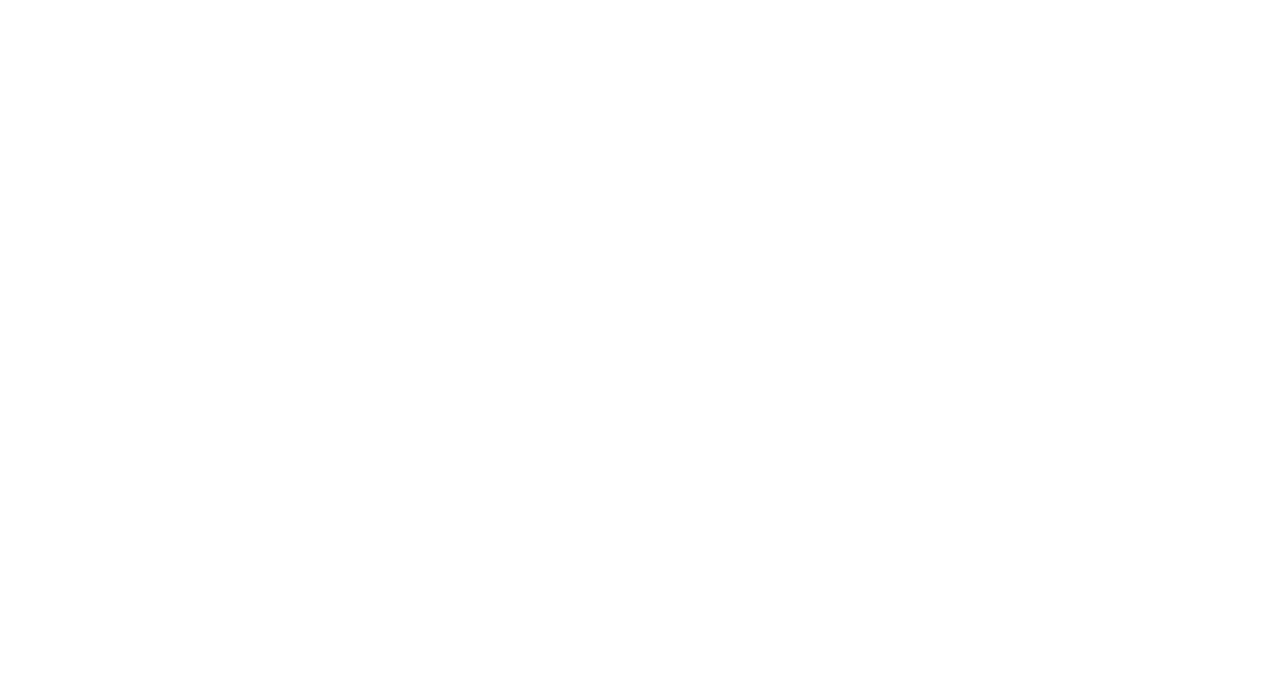
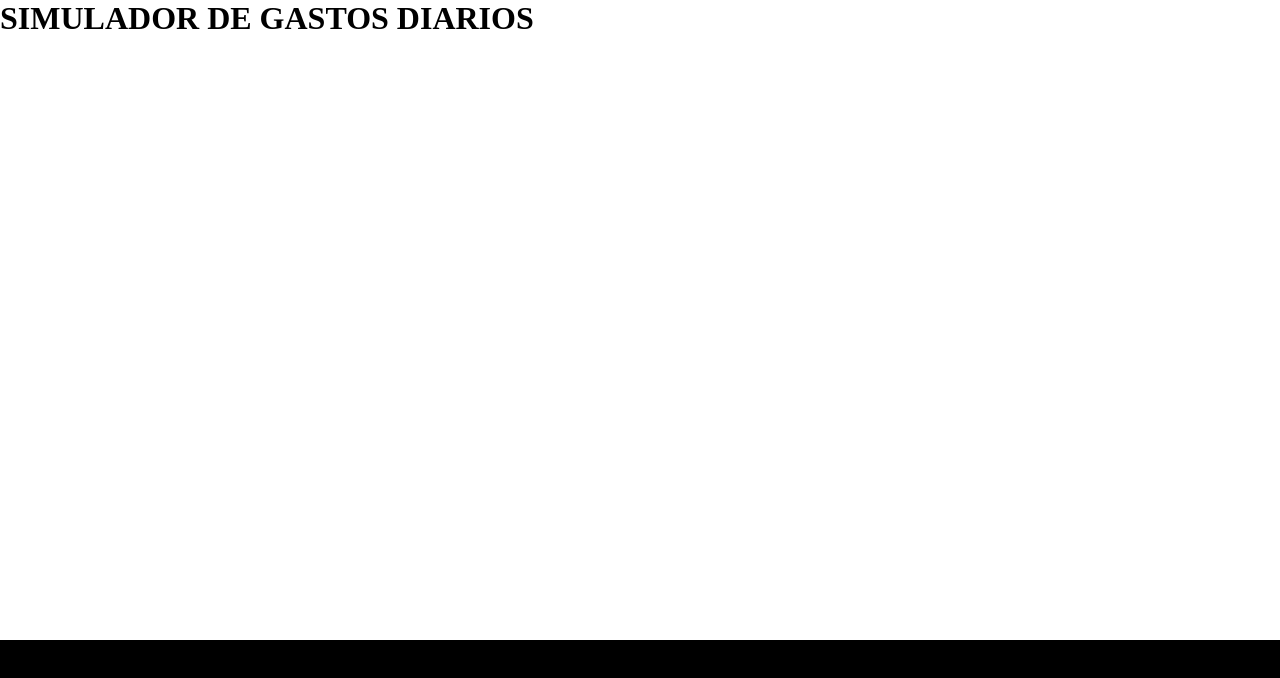
Before and after one commit to STIVENMARTINEZVILLAMIZAR/JuegodepokerAPI, a plain HTML site: page DIA1/REPLICA_PROYECTO_PY/index.html in a window 1280 px wide. Drawn offline with Linux system fonts and the light colour scheme.

Commit message:
FEAT: :zap: UPDATE CODE

```diff
--- a/DIA1/REPLICA_PROYECTO_PY/index.html
+++ b/DIA1/REPLICA_PROYECTO_PY/index.html
@@ -8,6 +8,21 @@
 </head>
 <body>
 
+    <div class="container1">
+        <h1>SIMULADOR DE GASTOS DIARIOS</h1>
+      <a href=""></a>
+
+
+
+
+    </div>
+
+
+
+
+
+
+
 </body>
 <script src="./script/script.js"></script>
 
--- a/DIA1/REPLICA_PROYECTO_PY/styles/style.css
+++ b/DIA1/REPLICA_PROYECTO_PY/styles/style.css
@@ -1,4 +1,22 @@
 *{
     margin:0%;
+    padding: 0%;
+    box-sizing: border-box;
+}
+
+body{
+    background-color: black;
+    font-family: 'Times New Roman', Times, serif;
+}
+
+.container1{
+
+  display: flex;
+  position: relative;
+  background-color: white;
+  flex-direction: column;
+  width: 100vi;
+  height: 50vi;
+
 
 }
```
